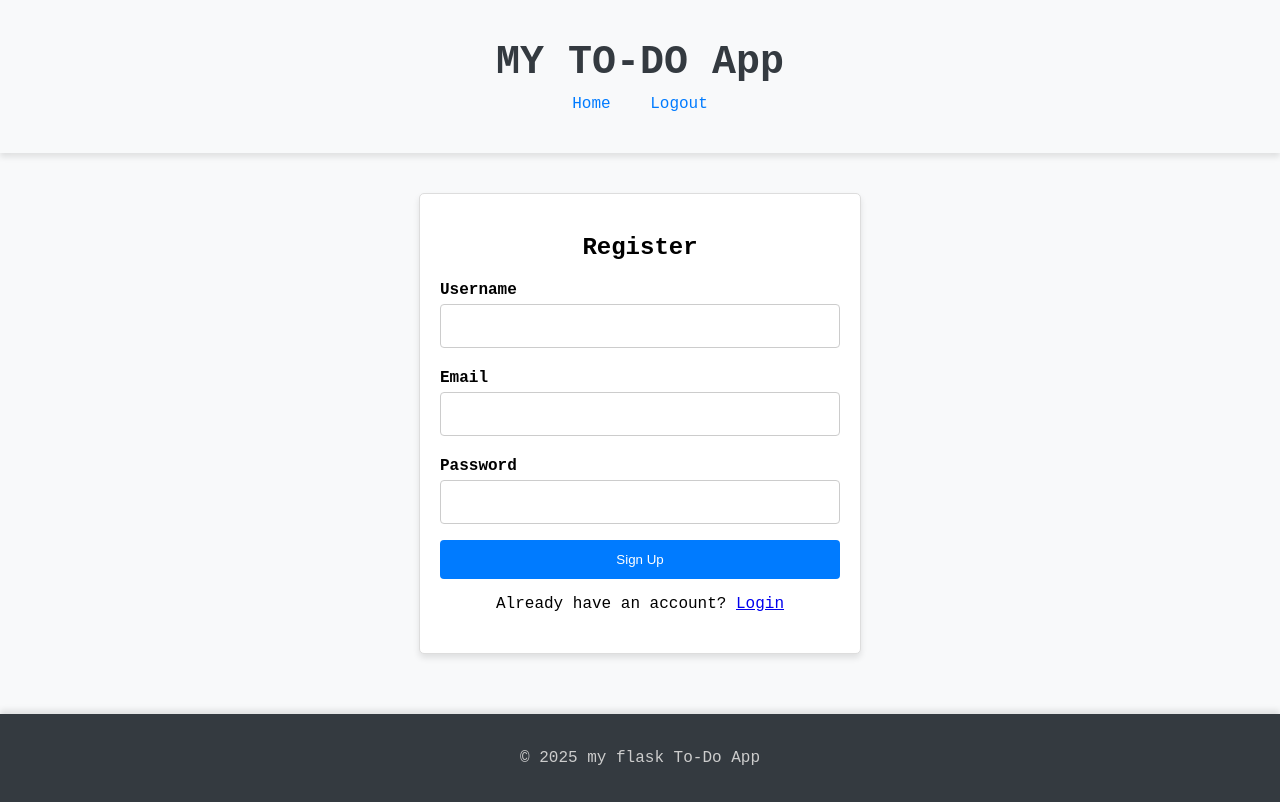
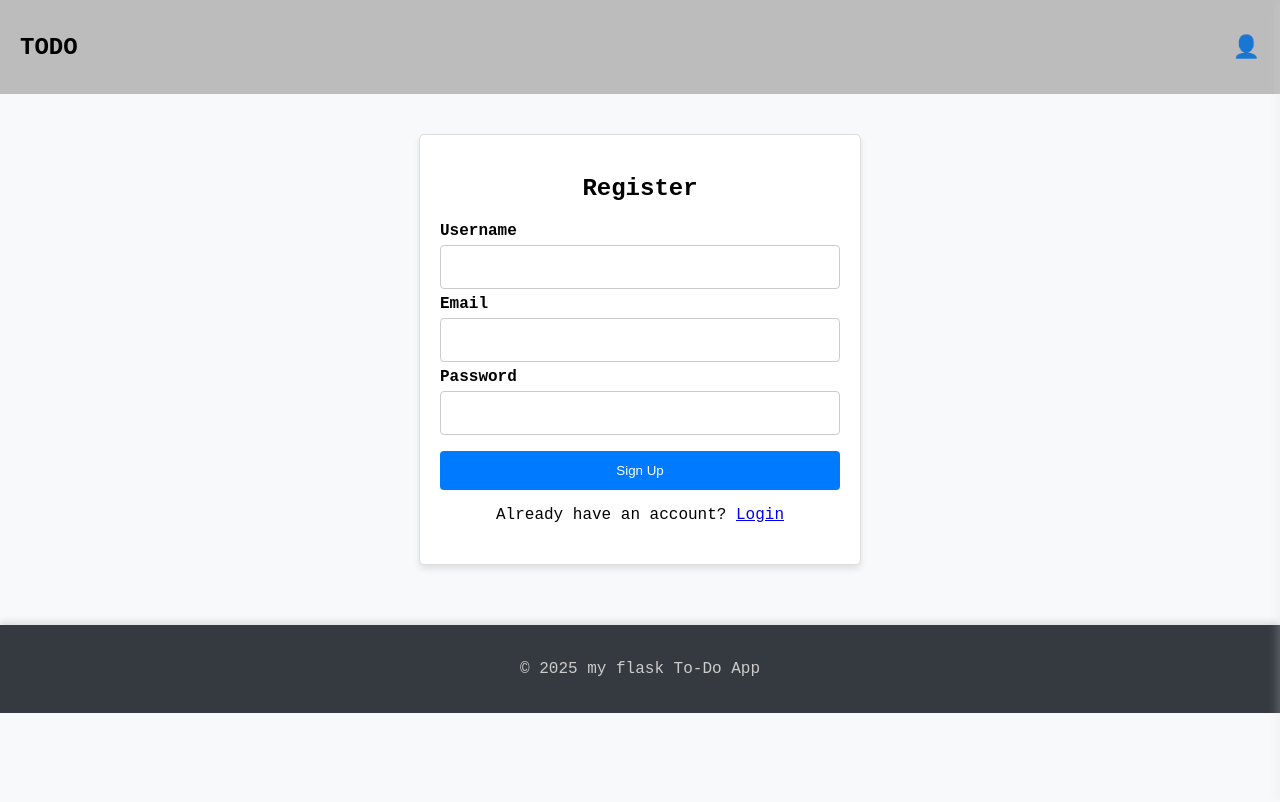
Before and after one commit to MayankPrajapat615/flask-todo-app, a Flask app: page / in a window 1280 px wide. After the commit the page ends 713 px from the top, so only its background shows below. Run offline with Flask 3, Linux system fonts and the light colour scheme; the visitor is signed in with stand-in values (Sample User, id 1); tables that the repository leaves empty hold one stand-in row (values such as "Sample post").

Commit message:
Added user icon and redesigned navbar

```diff
--- a/app/__init__.py
+++ b/app/__init__.py
@@ -1,21 +1,25 @@
-from flask import Flask
+from flask import Flask, session
 from flask_sqlalchemy import SQLAlchemy
 
 db = SQLAlchemy()
 
 def create_app():
-    app =Flask(__name__)
+    app = Flask(__name__)
 
-    #this is for scretkey
     app.config['SECRET_KEY'] = 'your-secret-key'
-
-    #these lines are dedicated to the database
     app.config['SQLALCHEMY_DATABASE_URI'] = 'sqlite:///todo.db'
     app.config['SQLALCHEMY_TRACK_MODIFICATIONS'] = False
 
     db.init_app(app)
 
-    #these are for the forms and blueprints & routes
+    @app.context_processor
+    def inject_user():
+        from app.models.user import User
+        user = None
+        if 'user_id' in session:
+            user = User.query.get(session['user_id'])
+        return dict(current_user=user)
+
     from app.routes.auth import auth_bp
     from app.routes.task import tasks_bp
     app.register_blueprint(auth_bp)
--- a/app/static/css/style.css
+++ b/app/static/css/style.css
@@ -18,23 +18,12 @@ body{
     color: #007bff;
 }
 
-header{
-    background: linear-gradient(to_right, #0062e6, #33aeff);
-    color: white;
-    padding: 20px 0;
-    box-shadow: 0 4px 6px rgba(0, 0, 0, 0.1);
-}
-
 header h1{
     text-align: center;
     margin: 0;
     font-size: 2.5em;
 }
 
-nav{
-    text-align: center;
-    margin-top: 10px;
-}
 nav a{
     color: white;
     margin: 0 15px;
@@ -278,9 +267,14 @@ footer p{
     margin-bottom: 20px;
 }
 
-.register-form{
+.register-form p{
     margin-bottom: 15px;
 }
+
+/* .register-form p{
+    margin-bottom: 15px;
+} */
+
 
 .register-form label{
     display: block;
@@ -334,3 +328,66 @@ footer p{
     border: 1px solid #ccc;
     cursor: pointer;
 }
+
+.user-menu {
+    position: relative;
+}
+
+.navbar {
+  display: flex;
+  justify-content: space-between;
+  align-items: center;
+  padding: 12px 20px;
+  background-color: #bcbcbc;
+  height: 70px;
+}
+
+.user-icon {
+  cursor: pointer;
+  font-size: 22px;
+}
+
+#profile-panel {
+  position: fixed;
+  top: 0;
+  right: -300px;       /* hidden */
+  width: 260px;        /* 200–300px as you want */
+  height: 100%;
+  background: #5d5c5c;
+  color: white;
+  transition: right 0.3s ease;
+  box-shadow: -2px 0 10px rgba(226, 218, 218, 0.3);
+}
+
+#profile-panel.open {
+  right: 0;            /* slide in */
+}
+
+.profile-content {
+  padding: 30px 20px;
+  text-align: center;
+}
+
+.profile-icon {
+  font-size: 40px;
+  margin-bottom: 10px;
+}
+
+.logout {
+  display: block;
+  margin-top: 20px;
+  color: red;
+  text-decoration: none;
+}
+#profile-panel {
+  position: fixed;
+  top: 0;
+  right: -300px;
+  width: 300px;
+  height: 100%;
+  transition: right 0.3s ease;
+}
+
+#profile-panel.open {
+  right: 0;
+}
--- a/app/static/js/script.js
+++ b/app/static/js/script.js
@@ -1 +1,13 @@
 console.log("Script loaded successfully.");
+
+const panel = document.getElementById('profile-panel');
+
+function toggleProfile(event) {
+  event.stopPropagation(); // VERY IMPORTANT
+  panel.classList.toggle('open');
+}
+
+// close when clicking anywhere else
+document.addEventListener('click', function () {
+  panel.classList.remove('open');
+});
--- a/app/templates/base.html
+++ b/app/templates/base.html
@@ -7,20 +7,26 @@
     <link rel="stylesheet" href="{{url_for('static', filename = 'css/style.css') }}">
 </head>
 <body>
-    <header>
-        <div class="container">
-            <h1 class="app-heading">MY TO-DO App</h1>
-            <nav>
-                <a href="{{ url_for('tasks.view_tasks') }}">Home</a>
-                {% if 'user_id' in session %}
-                    <a href="{{ url_for('auth.logout') }}">Logout</a>
-                {% else %}
-                    <a href="{{ url_for('auth.login') }}">Login</a>
-                    <a href="{{ url_for('auth.register') }}">Register</a>
-                {% endif %}
-            </nav>
+    <nav class="navbar">
+        <div class="nav-left">
+            <h1>TODO</h1>
         </div>
-    </header>
+
+        <div class="nav-right">
+            <div class="user-icon" onclick="toggleProfile(event)">
+            👤
+            </div>
+        </div>
+    </nav>
+    <div id="profile-panel">
+        <div class="profile-content">
+            <div class="profile-icon">👤</div>
+            <p class="username">{{ current_user.username }}</p>
+            <p class="email">{{ current_user.email }}</p>
+            <a href="{{ url_for('auth.logout') }}" class="logout">Logout</a>
+        </div>
+    </div>
+
     <main>
         <div class="container">
             {% with messages = get_flashed_messages(with_categories=True) %}
@@ -41,5 +47,6 @@
             <p>&copy; {{ 2025 }} my flask To-Do App</p>
         </div>
     </footer>
+    <script src="/static/js/script.js"></script>
 </body>
 </html>
--- a/app/templates/login.html
+++ b/app/templates/login.html
@@ -16,5 +16,10 @@
             </div>
             <button class="btn" type="submit">Login</button>
         </form>
+
+         <p class="register-form">
+            Dont't have an account?
+            <a href="{{ url_for('auth.register') }}">Register</a>
+        </p>
     </div>
 {% endblock %}
```
